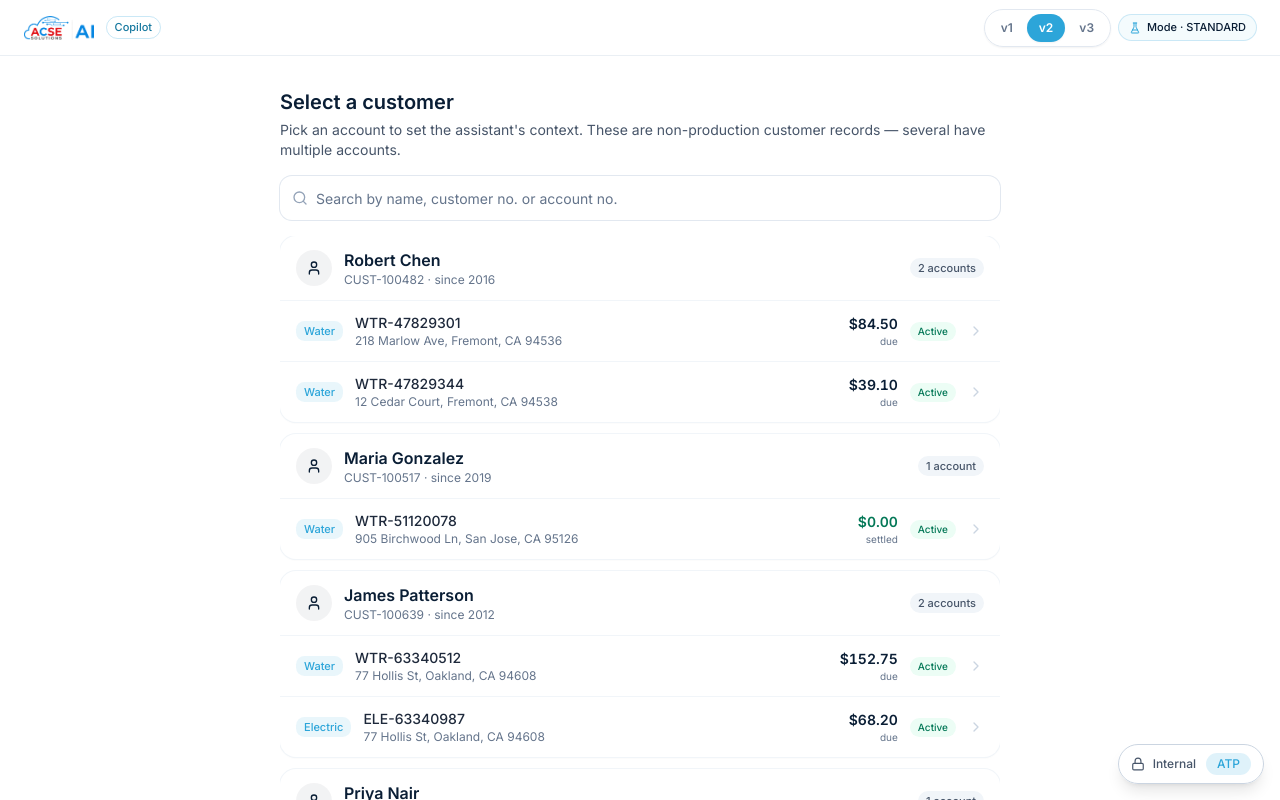
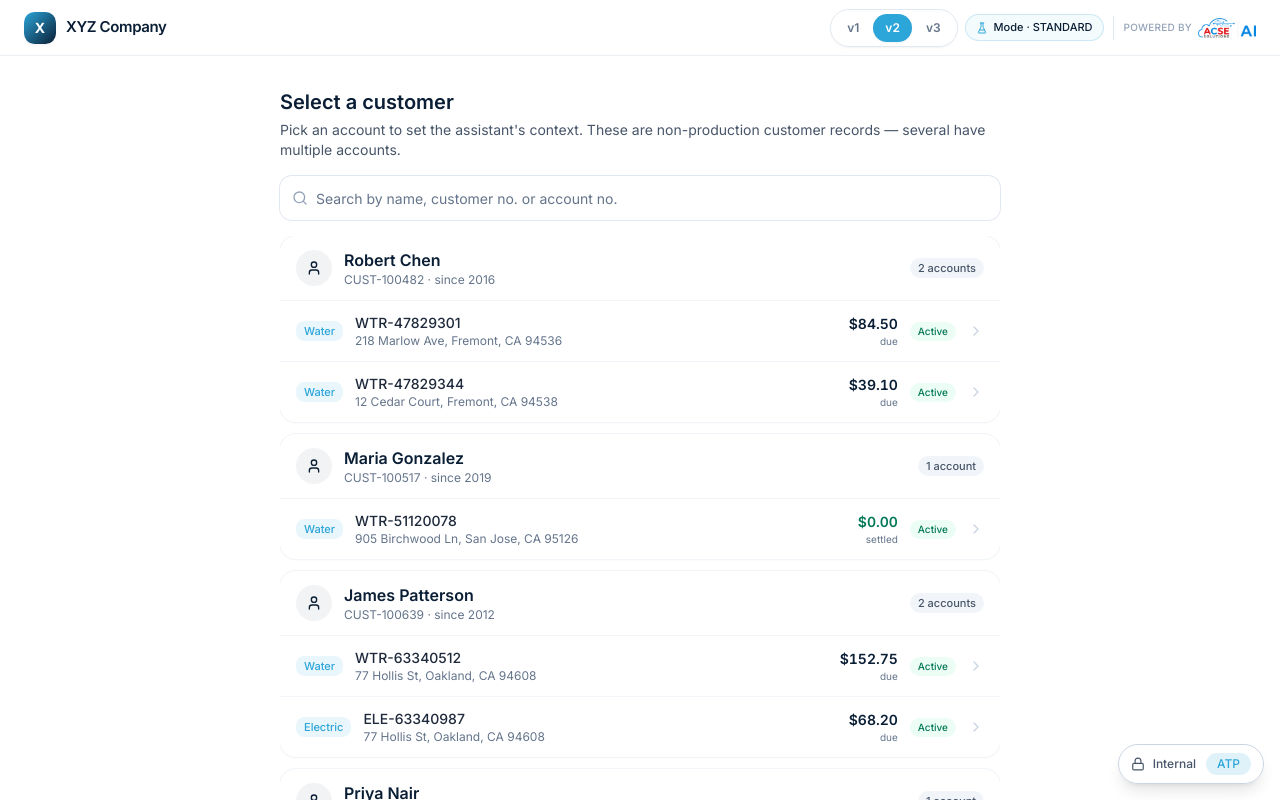
Before and after one commit to snagarajanait-prog/Storybook, a React (Vite) app: page /v1 in a window 1280 px wide. Built offline with nearby package versions, Linux system fonts and the light colour scheme.

Commit message:
style: Update Navbar and CopilotPage components for improved visual consistency and branding

```diff
--- a/src/components/layout/Navbar.tsx
+++ b/src/components/layout/Navbar.tsx
@@ -29,8 +29,8 @@ export function Navbar() {
   return (
     <header
       className={cn(
-        "sticky top-0 z-40 border-b border-slate-200 bg-white/85 backdrop-blur transition-shadow",
-        scrolled && "shadow-lg shadow-slate-900/5"
+        "sticky top-0 z-40 border-b border-white/10 bg-brand-navy/95 backdrop-blur transition-shadow",
+        scrolled && "shadow-lg shadow-black/20"
       )}
     >
       <nav className="container flex h-[70px] items-center justify-between">
@@ -43,7 +43,7 @@ export function Navbar() {
             <li key={l.href}>
               <a
                 href={l.href}
-                className="text-[15px] text-slate-600 transition-colors hover:text-brand-navy"
+                className="text-[15px] text-white/75 transition-colors hover:text-white"
               >
                 {l.label}
               </a>
@@ -59,7 +59,7 @@ export function Navbar() {
         </div>
 
         <button
-          className="grid h-10 w-10 place-items-center rounded-md text-brand-navy md:hidden"
+          className="grid h-10 w-10 place-items-center rounded-md text-white md:hidden"
           onClick={() => setMobileOpen((v) => !v)}
           aria-label="Toggle menu"
         >
@@ -68,14 +68,14 @@ export function Navbar() {
       </nav>
 
       {mobileOpen && (
-        <div className="border-t border-slate-200 bg-white px-6 py-4 md:hidden">
+        <div className="border-t border-white/10 bg-brand-navy px-6 py-4 md:hidden">
           <ul className="flex flex-col gap-1">
             {links.map((l) => (
               <li key={l.href}>
                 <a
                   href={l.href}
                   onClick={() => setMobileOpen(false)}
-                  className="block rounded-md px-2 py-2.5 text-slate-700 hover:bg-slate-50"
+                  className="block rounded-md px-2 py-2.5 text-white/80 hover:bg-white/5"
                 >
                   {l.label}
                 </a>
--- a/src/pages/CopilotPage.tsx
+++ b/src/pages/CopilotPage.tsx
@@ -10,7 +10,6 @@ import {
   Send,
   ShieldCheck,
   Sparkles,
-  Users,
 } from "lucide-react"
 
 import { cn, splitReference } from "@/lib/utils"
@@ -26,14 +25,20 @@ import {
 } from "@/components/demo/useChatEngine"
 import { Logo } from "@/components/layout/Logo"
 import { AccountVerify } from "@/components/demo/AccountVerify"
-import { VerifiedChip } from "@/components/demo/VerifiedChip"
 import { AccountPanel } from "@/components/demo/variants/AccountPanel"
 import { CustomerList } from "@/components/demo/variants/CustomerList"
 import { SlideOver } from "@/components/demo/variants/SlideOver"
 import { VariantSwitcher } from "@/components/demo/variants/VariantSwitcher"
 import { DataSourceToggle } from "@/components/demo/DataSourceToggle"
-import { clearChatContext, setChatContext } from "@/store/demoSlice"
-import { useAppDispatch, useAppSelector } from "@/store/hooks"
+import { setChatContext } from "@/store/demoSlice"
+import { useAppSelector } from "@/store/hooks"
+
+/**
+ * White-label tenant brand shown top-left. This is the *client's* company, not
+ * ACSE — ACSE is credited as "Powered by" on the right. Swap CLIENT_NAME (and
+ * the monogram in `ClientBrand`) for the client's real name / logo artwork.
+ */
+const CLIENT_NAME = "XYZ Company"
 
 /**
  * V1 · "Filament — The Reasoning Thread".
@@ -45,7 +50,6 @@ import { useAppDispatch, useAppSelector } from "@/store/hooks"
  * variant.
  */
 export default function CopilotPage() {
-  const dispatch = useAppDispatch()
   const engine = useChatEngine()
   const { customer, account, source, meta, messages, thinking, typing, playing, otpPrompt, submitOtp, resetConversation } =
     engine
@@ -85,29 +89,8 @@ export default function CopilotPage() {
 
       {/* Header */}
       <header className="relative z-30 flex h-14 shrink-0 items-center gap-3 border-b border-slate-200/70 bg-white/70 px-4 backdrop-blur-xl md:px-6">
-        <Logo className="h-6" />
-        <span className="hidden rounded-full border border-brand-cyan/25 px-2 py-0.5 text-[11px] font-medium text-[#16789f] sm:inline">
-          Copilot
-        </span>
-
-        {hasContext && customer && account && (
-          <>
-            <span className="mx-1 hidden h-4 w-px bg-slate-200 sm:block" />
-            <button
-              onClick={() => dispatch(clearChatContext())}
-              title="Change customer"
-              className="inline-flex items-center gap-2 rounded-full border border-slate-200 bg-white px-2.5 py-1.5 text-xs font-medium text-slate-700 shadow-sm outline-none transition-colors hover:border-slate-300 focus-visible:ring-2 focus-visible:ring-brand-cyan sm:px-3"
-            >
-              <Users className="h-3.5 w-3.5 text-brand-cyan" />
-              {/* Names the icon-only mobile button without masking the visible
-                  label in the accessible name at sm+ (WCAG 2.5.3). */}
-              <span className="sr-only">Change customer</span>
-              <span className="hidden max-w-[10rem] truncate sm:inline">{customer.name}</span>
-              <span className="hidden font-mono text-slate-400 sm:inline">· {account.id}</span>
-            </button>
-            <VerifiedChip tone="light" className="hidden lg:inline-flex" />
-          </>
-        )}
+        {/* White-label: the client's own brand, top-left (not ACSE). */}
+        <ClientBrand />
 
         <div className="ml-auto flex items-center gap-2">
           <VariantSwitcher tone="light" />
@@ -132,6 +115,8 @@ export default function CopilotPage() {
               </button>
             </>
           )}
+          <span aria-hidden className="mx-0.5 hidden h-6 w-px bg-slate-200 sm:block" />
+          <PoweredBy />
         </div>
       </header>
 
@@ -603,6 +588,39 @@ function Chip({
   )
 }
 
+/* ------------------------------ Header brand ----------------------------- */
+
+/**
+ * The client's own brand, top-left (white-label). The mark here is a placeholder
+ * monogram derived from CLIENT_NAME — replace it with an `<img>` of the client's
+ * real logo when supplied (drop the artwork next to `acse-logo.png` and import
+ * it the same way `Logo` does).
+ */
+function ClientBrand() {
+  return (
+    <div className="flex items-center gap-2.5">
+      <span className="grid h-8 w-8 shrink-0 place-items-center rounded-lg bg-gradient-to-br from-brand-cyan to-brand-navy text-sm font-bold text-white shadow-sm">
+        {CLIENT_NAME.charAt(0)}
+      </span>
+      <span className="text-[15px] font-semibold tracking-tight text-brand-navy">
+        {CLIENT_NAME}
+      </span>
+    </div>
+  )
+}
+
+/** "Powered by ACSE" attribution, top-right. */
+function PoweredBy() {
+  return (
+    <div className="flex items-center gap-1.5">
+      <span className="hidden text-[10px] font-medium uppercase tracking-wide text-slate-400 sm:inline">
+        Powered by
+      </span>
+      <Logo className="h-5" />
+    </div>
+  )
+}
+
 /* ----------------------------- Header pieces ----------------------------- */
 
 function SourcePill({ source, system, short }: { source: string; system: string; short: string }) {
```
